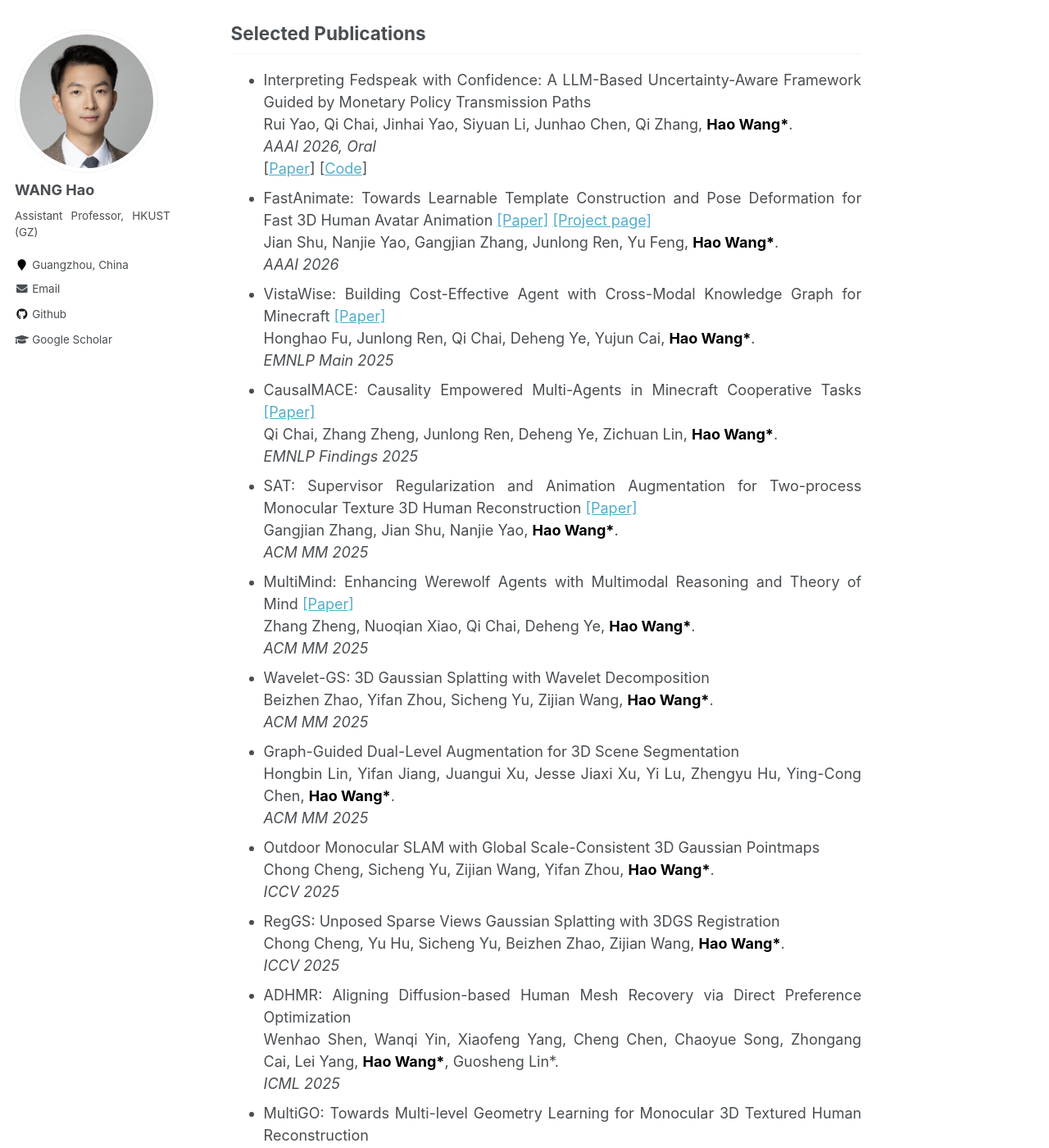
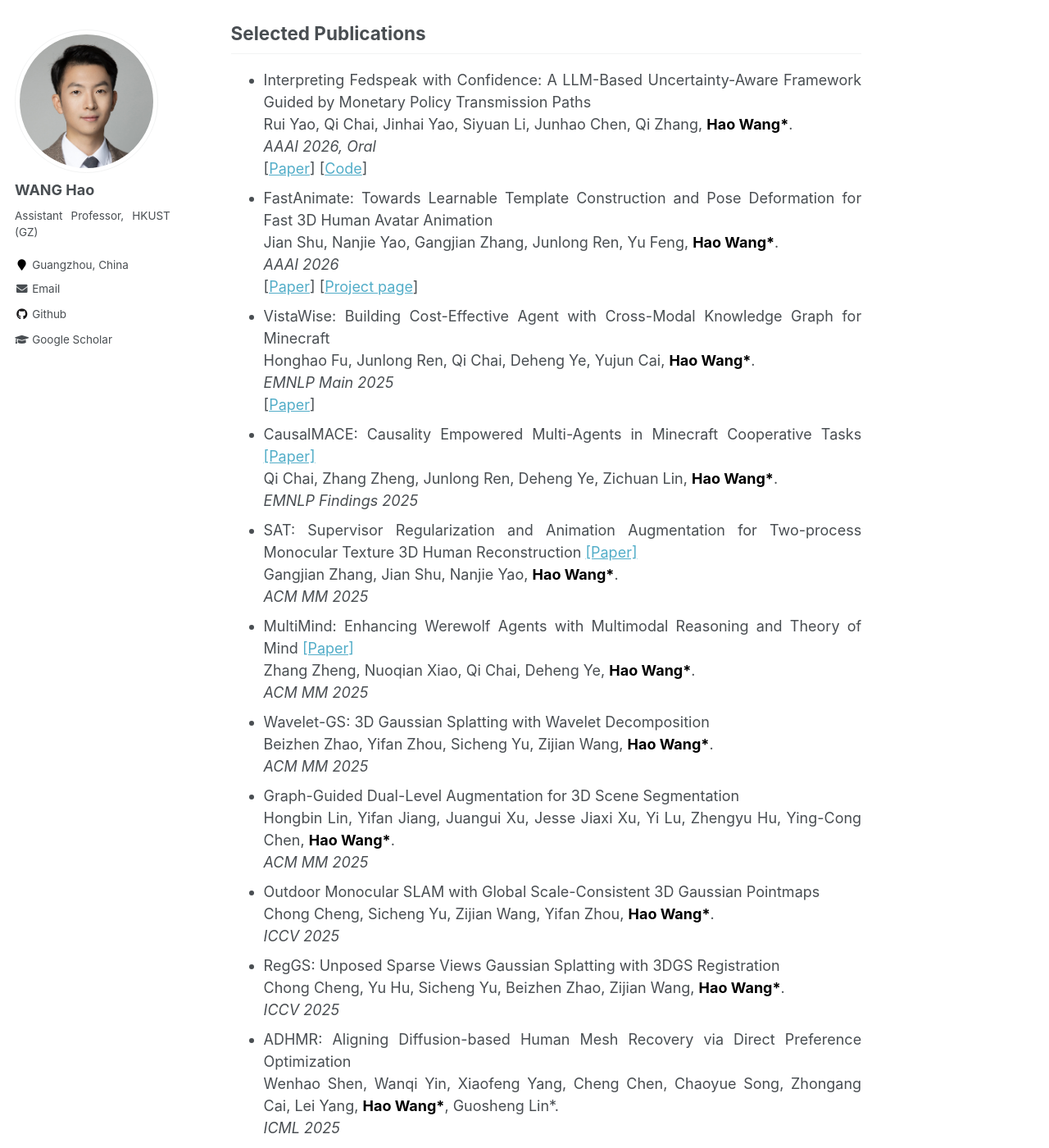
Before and after one commit to hwang1996/hwang1996.github.io, a Jekyll site: the page built from _pages/about.md, in a window 1280 px wide and 1400 px high, scrolled down 910 px. Shown: the whole window at 82% size. Built offline with Jekyll 4.4.1, drawn with Linux system fonts in a browser that asks for light colours.

Commit message:
2025.12.10

```diff
--- a/_pages/about.md
+++ b/_pages/about.md
@@ -48,10 +48,12 @@
 
 <style>
 .projects-grid {
-  display:flex;
-  flex-wrap:wrap;
-  gap:1rem;
+  display: flex;
+  flex-wrap: wrap;
+  gap: 1rem;
   width: 100%;
+  margin: 0 auto;  /* 添加这行 */
+  max-width: 900px;  /* 添加这行 */
 }
 .projects-grid .project-card {
   width: calc((100% - 1rem) / 2);
@@ -92,8 +94,9 @@
 .filter-buttons {
   display: flex;
   gap: 0.8rem;
-  margin: 0 0 1.5rem 0;
+  margin: 0 auto 1.5rem auto;  /* 改为 auto 居中 */
   width: 100%;
+  max-width: 900px;  /* 添加这行，与正文宽度保持一致 */
 }
 
 /* 按钮样式 */
@@ -252,19 +255,21 @@
 </li>
 
 <li>
-  FastAnimate: Towards Learnable Template Construction and Pose Deformation for Fast 3D Human Avatar Animation <a href="https://arxiv.org/abs/2508.08001">[Paper]</a> <a href="https://3dagentworld.github.io/fastanimate/">[Project page]</a>
+  FastAnimate: Towards Learnable Template Construction and Pose Deformation for Fast 3D Human Avatar Animation
   <br/>
   Jian Shu, Nanjie Yao, Gangjian Zhang, Junlong Ren, Yu Feng,
   <strong><font color="black">Hao Wang*</font></strong>.
   <br/><i>AAAI 2026</i><br>
+  [<a href="https://arxiv.org/abs/2508.08001">Paper</a>] [<a href="https://3dagentworld.github.io/fastanimate/">Project page</a>]
 </li>
 
 <li>
-  VistaWise: Building Cost-Effective Agent with Cross-Modal Knowledge Graph for Minecraft <a href="https://aclanthology.org/2025.emnlp-main.1111/">[Paper]</a>
+  VistaWise: Building Cost-Effective Agent with Cross-Modal Knowledge Graph for Minecraft
   <br/>
   Honghao Fu, Junlong Ren, Qi Chai, Deheng Ye, Yujun Cai,
   <strong><font color="black">Hao Wang*</font></strong>.
   <br/><i>EMNLP Main 2025</i> <br>
+  [<a href="https://aclanthology.org/2025.emnlp-main.1111/">Paper</a>]
 </li>
 
 <li>
```
